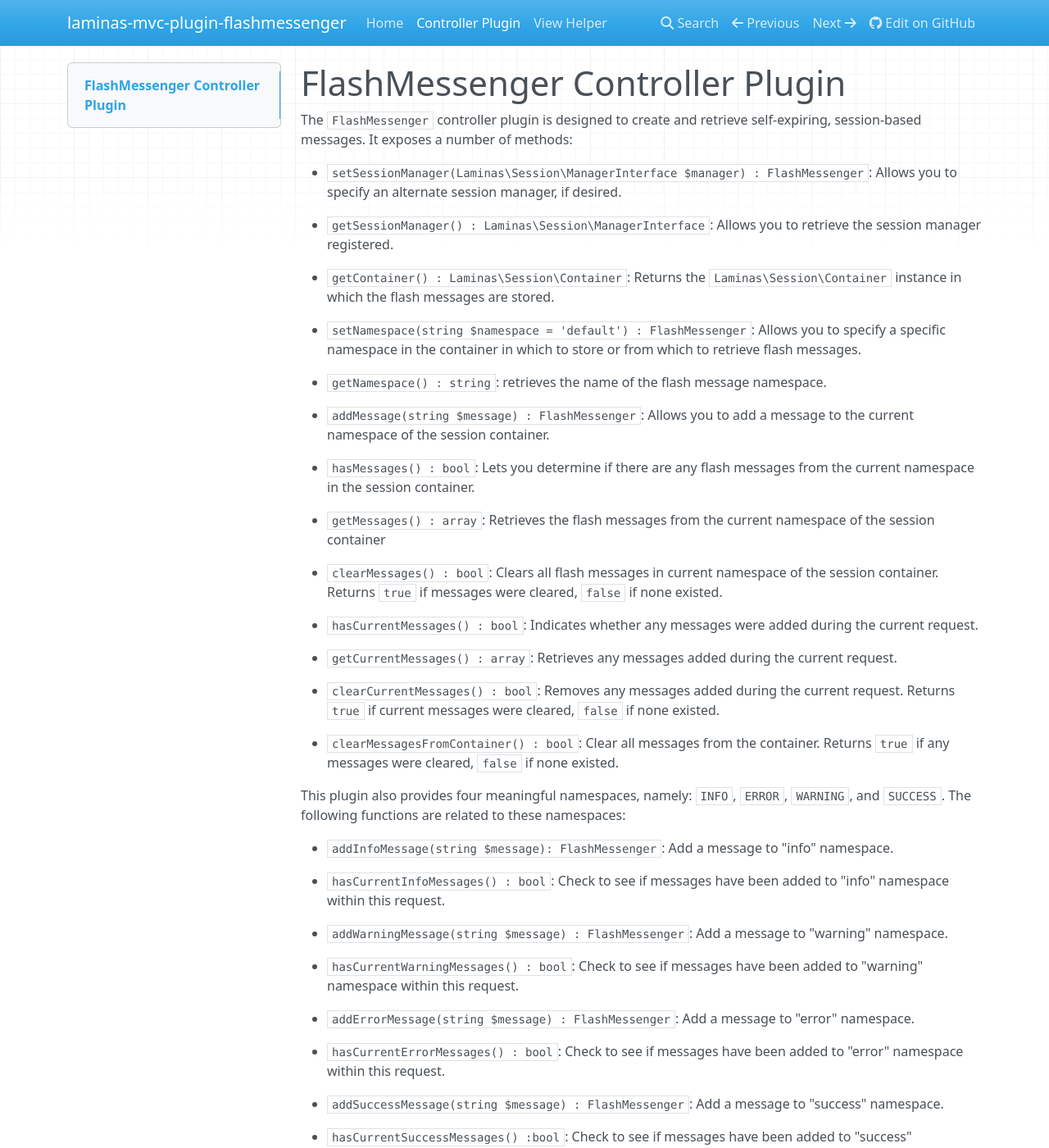
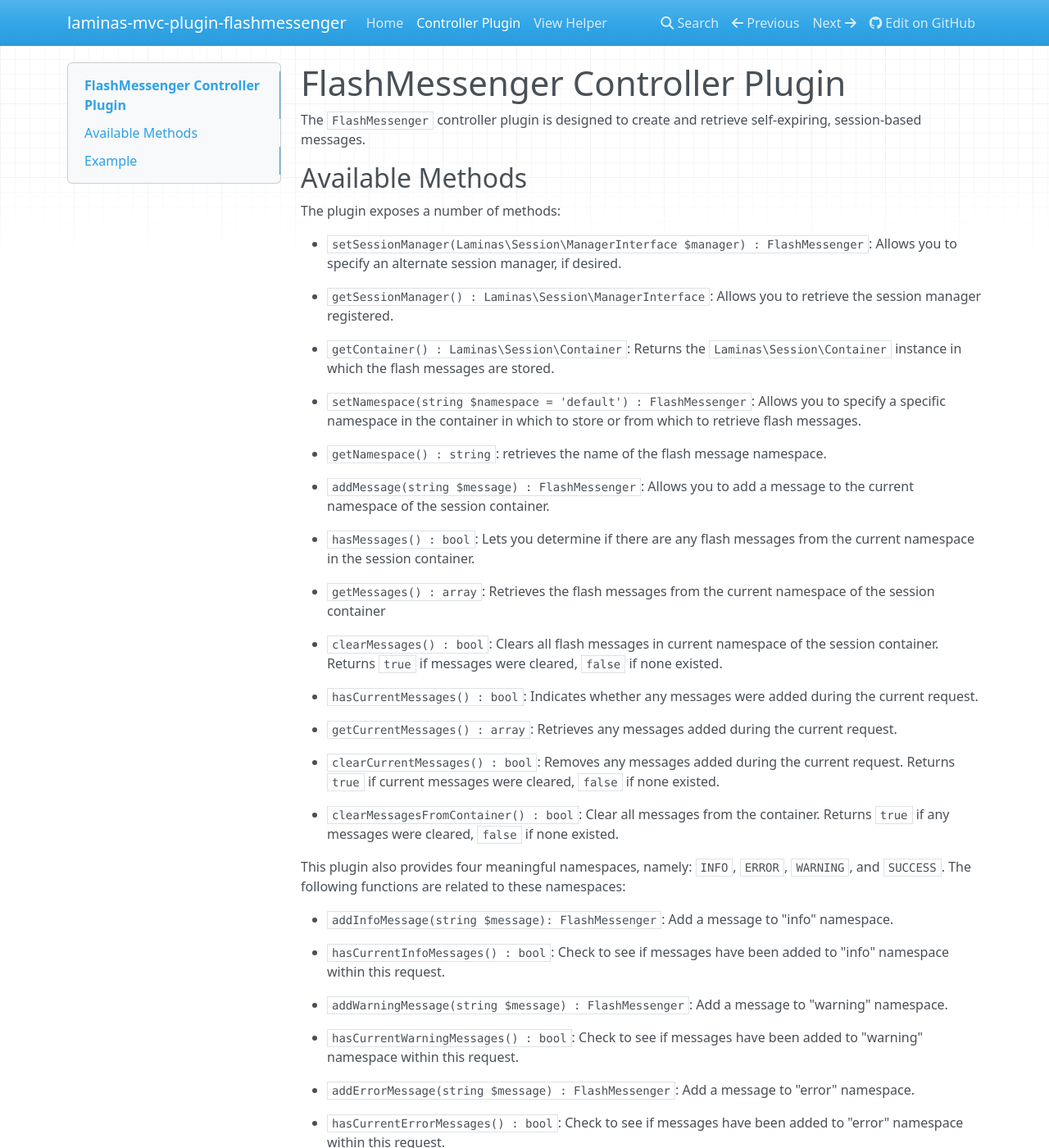
Before and after one commit to laminas/laminas-mvc-plugin-flashmessenger, an MkDocs documentation site: the page built from docs/book/controller-plugin.md, in a window 1280 px wide and 1400 px high. Shown: the whole window at 82% size. Built offline with MkDocs 1.6.1, drawn with Linux system fonts in a browser that asks for light colours; nearby versions of some CDN libraries.

Commit message:
Fixes Markdown problems in documentation files
Signed-off-by: Frank Brückner <dev@froschdesignstudio.de>

````diff
--- a/docs/book/controller-plugin.md
+++ b/docs/book/controller-plugin.md
@@ -1,7 +1,11 @@
 # FlashMessenger Controller Plugin
 
 The `FlashMessenger` controller plugin is designed to create and retrieve
-self-expiring, session-based messages. It exposes a number of methods:
+self-expiring, session-based messages.
+
+## Available Methods
+
+The plugin exposes a number of methods:
 
 - `setSessionManager(Laminas\Session\ManagerInterface $manager) : FlashMessenger`:
   Allows you to specify an alternate session manager, if desired.
@@ -76,7 +80,7 @@
 `Countable`, allowing you to iterate over and count the flash messages in the
 current namespace within the session container.
 
-### Examples
+## Example
 
 ```php
 public function processAction()
````
Also changed, not shown: docs/book/index.md (+1 -1 lines).
